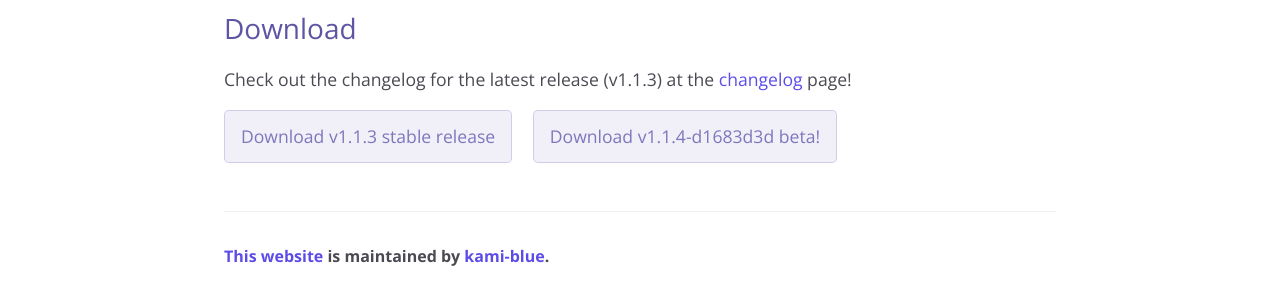
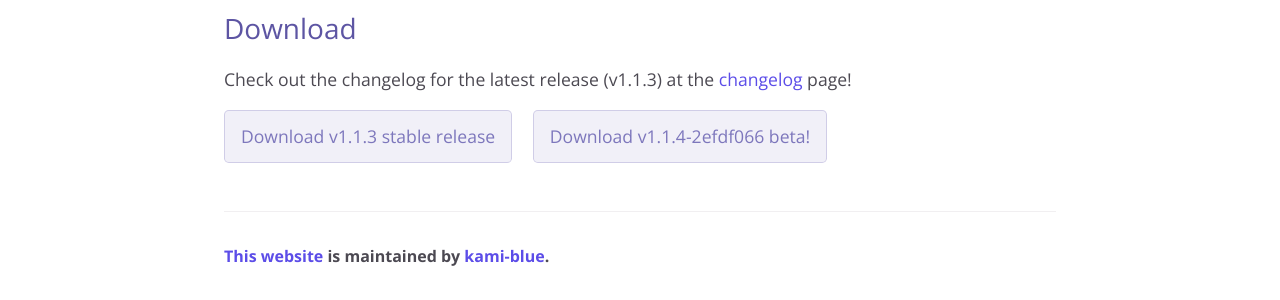
Before and after one commit to kami-blue/website, a Jekyll site: the page built from docs/download.md, in a window 1280 px wide. Shown: the part 464-764 px from the top of the page. Built offline with Jekyll 4.4.1, drawn with Linux system fonts in a browser that asks for light colours.

Commit message:
bump ver to v1.1.4-2efdf066

```diff
--- a/docs/_config.yml
+++ b/docs/_config.yml
@@ -6,9 +6,9 @@ github:
   repository_url: https://github.com/kami-blue/client
   website_url: https://github.com/kami-blue/website
   jar_url: https://github.com/kami-blue/client/releases/download/v1.1.3/KAMI-Blue-v1.1.3-release.jar
-  beta_jar_url: https://github.com/kami-blue/nightly-releases/releases/download/1.1.4-d1683d3d/kamiblue-1.1.4-d1683d3d-release.jar
+  beta_jar_url: https://github.com/kami-blue/nightly-releases/releases/download/1.1.4-2efdf066/kamiblue-1.1.4-2efdf066-release.jar
 cur_ver: v1.1.3
-beta_ver: v1.1.4-d1683d3d
+beta_ver: v1.1.4-2efdf066
 discord_url: https://discord.gg/KfpqwZB
 baritone_url: https://github.com/cabaletta/baritone/releases/tag/v1.2.14
 theme: jekyll-theme-cayman
```
